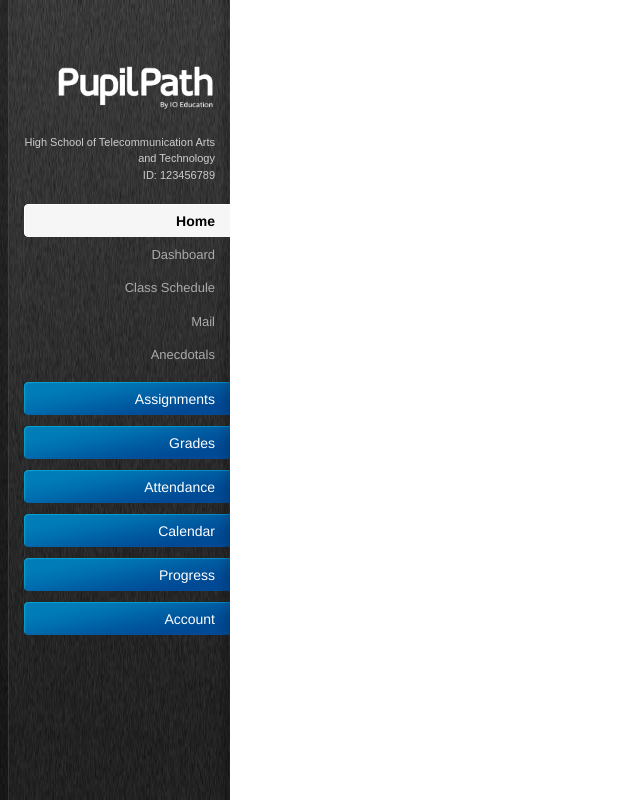
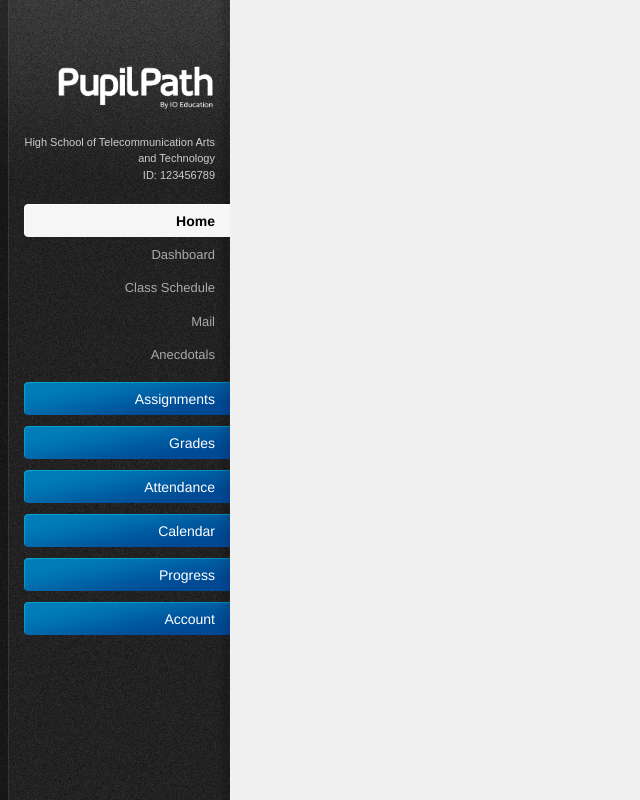
Before and after one commit to eltonc7921/copycat-project, a plain HTML site: page dashboard.html in a window 1280 px wide. Shown: the whole page, without its empty margins (0-640 px from the left). Drawn offline with nearby package versions, Linux system fonts and the light colour scheme.

Commit message:
fix dashboard sideNav background

```diff
--- a/dashboard.css
+++ b/dashboard.css
@@ -1,6 +1,10 @@
+body {
+    background: #f0f0f0 url('img/bg-body.gif') top left repeat-y;
+    padding-top: 100px;
+}
+
 .sidebar {
-    background: url('img/bg-sidebar.gif') top left;
-    background-size: 230px 100%;
+    background: url('img/bg-sidebar.gif') top left no-repeat;
     width: 230px;
     height: 100%;
     position: absolute;
```
